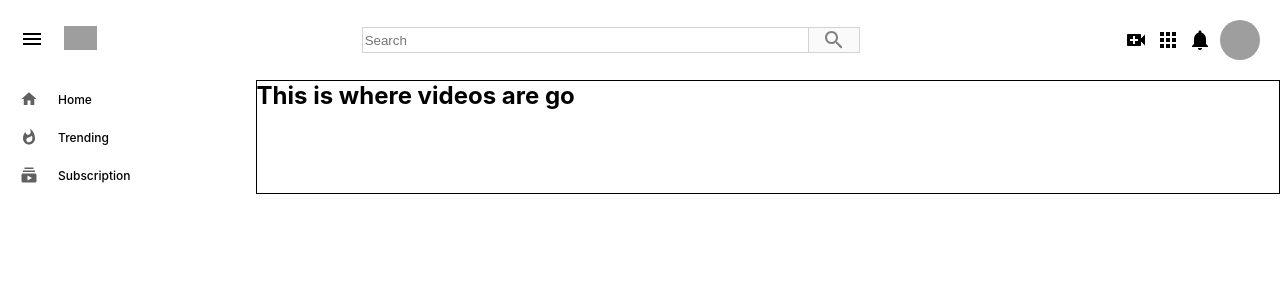
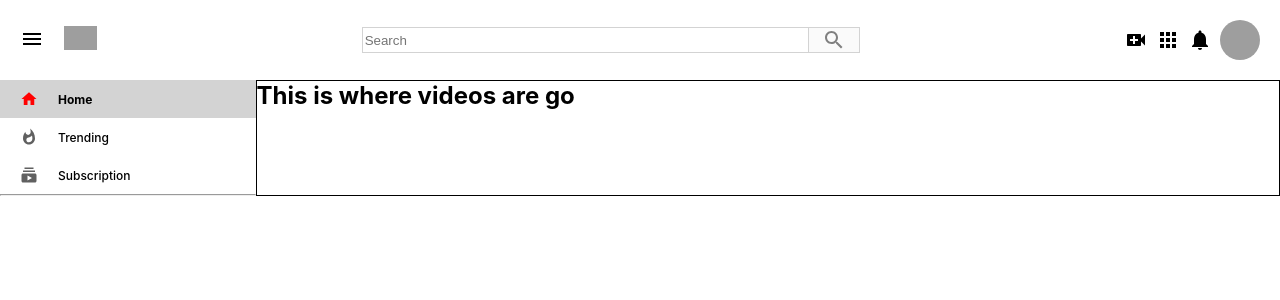
Before and after one commit to DeepanshuRohilla15/youtube-clone, a React (Create React App) app: page / in a window 1280 px wide. Shown: the top 300 px of the page. Built offline with nearby package versions, Linux system fonts and the light colour scheme; grey boxes are pictures that could not be loaded.

Commit message:
Adding components to sidebar

```diff
--- a/src/Sidebar.js
+++ b/src/Sidebar.js
@@ -8,9 +8,10 @@
 function Sidebar() {
   return (
     <div className='sidebar'>
-      <SidebarRow Icon={HomeIcon} title="Home"/>
+      <SidebarRow selected Icon={HomeIcon} title="Home"/>
       <SidebarRow Icon={WhatshotIcon} title="Trending"/>
       <SidebarRow Icon={SubscriptionsIcon} title="Subscription"/>
+      <hr />
     </div>
   )
 }
--- a/src/SidebarRow.css
+++ b/src/SidebarRow.css
@@ -20,3 +20,23 @@
       background-color: lightgray;
       cursor: pointer;
 }
+
+.sidebarRow:hover > .sidebarRow__icon {
+      color: red;
+}
+
+.sidebarRow:hover >.sidebarRow__title {
+      font-weight: bold;
+}
+
+.sidebarRow.selected {
+      background-color: lightgray;
+}
+
+.sidebarRow.selected > .sidebarRow__icon {
+      color: red
+}
+
+.sidebarRow.selected > .sidebarRow__title {
+      font-weight: bold;
+}
--- a/src/SidebarRow.js
+++ b/src/SidebarRow.js
@@ -2,9 +2,9 @@
 
 import './SidebarRow.css';
 
-function SidebarRow({ Icon, title }) {
+function SidebarRow({ selected, Icon, title }) {
   return (
-    <div className='sidebarRow'>
+    <div className={`sidebarRow ${selected && "selected"}`}>
       <Icon className="sidebarRow__icon"/>
       <h2 className='sidebarRow__title'>{title}</h2>
     </div>
```
